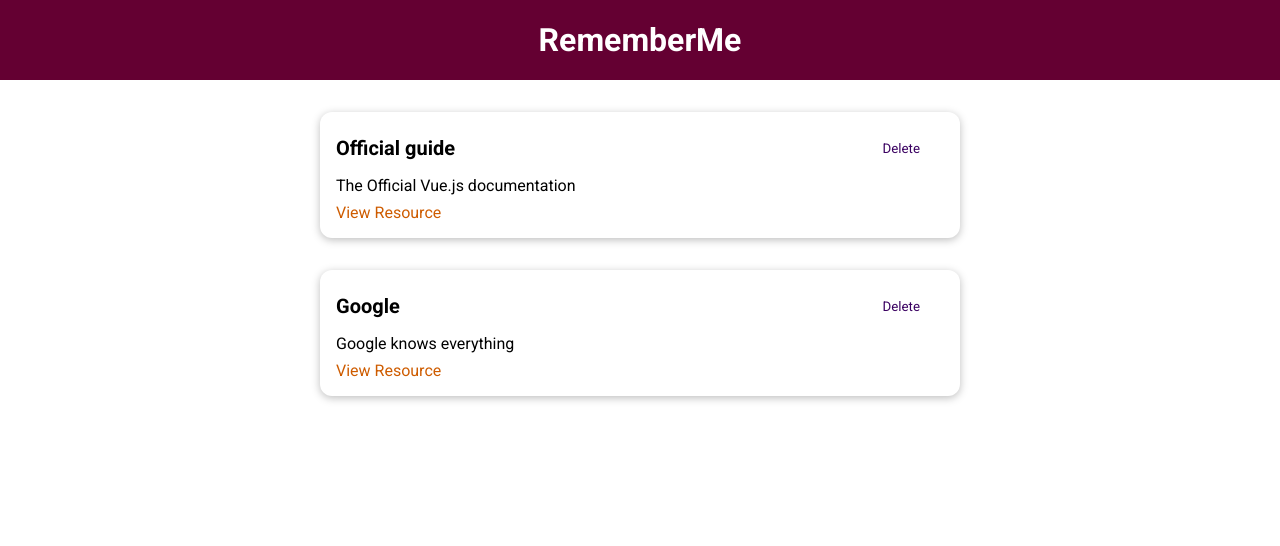
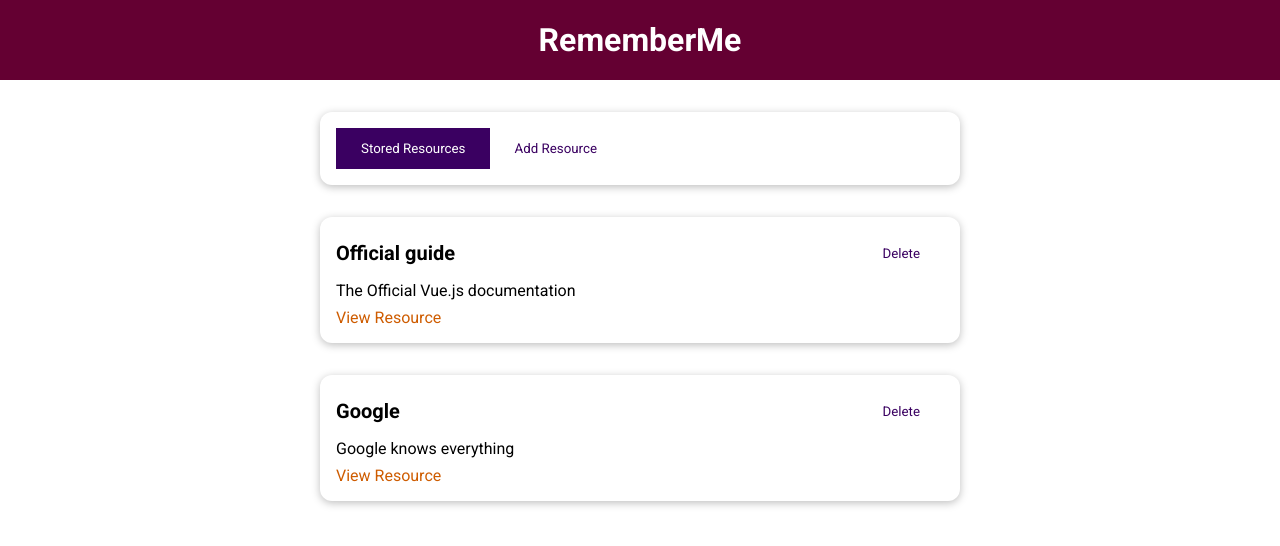
Before and after one commit to dedoblege/learning-resources-app, a Vue app: page / in a window 1280 px wide. Shown: the top 546 px of the page. Built offline with nearby package versions, Linux system fonts and the light colour scheme.

Commit message:
adding a dynamic components and styling

```diff
--- a/src/App.vue
+++ b/src/App.vue
@@ -1,33 +1,18 @@
 <template>
   <the-header title="RememberMe"> </the-header>
-  <stored-resources :resources="storedResources"></stored-resources>
+  <the-resources></the-resources>
 </template>
 
 <script>
-import StoredResources from './components/learning-resources/StoredResources.vue';
 import TheHeader from './components/layouts/TheHeader.vue';
+import TheResources from './components/learning-resources/TheResources.vue';
 export default {
   components: {
-    StoredResources,
-    TheHeader
+    TheHeader,
+    TheResources
   },
   data() {
-    return {
-      storedResources: [
-        {
-          id: 'offcial-guide',
-          title: 'Official guide',
-          description: 'The Official Vue.js documentation',
-          link: 'http://vuejs.org'
-        },
-        {
-          id: 'google',
-          title: 'Google',
-          description: 'Google knows everything',
-          link: 'http://google.com'
-        }
-      ]
-    };
+    return {};
   }
 };
 </script>
--- /dev/null
+++ b/src/components/learning-resources/AddResource.vue
@@ -0,0 +1,3 @@
+<template>
+  Add resource
+</template>
--- a/src/components/learning-resources/StoredResources.vue
+++ b/src/components/learning-resources/StoredResources.vue
@@ -14,7 +14,7 @@
 import LearningResource from './LearningResource.vue';
 
 export default {
-  props: ['resources'],
+  inject: ['resources'],
   components: {
     LearningResource
   }
--- /dev/null
+++ b/src/components/learning-resources/TheResources.vue
@@ -0,0 +1,64 @@
+<template>
+  <base-card>
+    <base-button
+      @click="setSelectedTab('stored-resources')"
+      :mode="storedResButtonMode"
+      >Stored Resources</base-button
+    >
+    <base-button
+      @click="setSelectedTab('add-resource')"
+      :mode="addResButtonMode"
+      >Add Resource</base-button
+    >
+  </base-card>
+  <component :is="selectedTab"></component>
+</template>
+
+<script>
+import StoredResources from './StoredResources.vue';
+import AddResource from './AddResource.vue';
+
+export default {
+  components: {
+    StoredResources,
+    AddResource
+  },
+  data() {
+    return {
+      selectedTab: 'stored-resources',
+      storedResources: [
+        {
+          id: 'offcial-guide',
+          title: 'Official guide',
+          description: 'The Official Vue.js documentation',
+          link: 'http://vuejs.org'
+        },
+        {
+          id: 'google',
+          title: 'Google',
+          description: 'Google knows everything',
+          link: 'http://google.com'
+        }
+      ]
+    };
+  },
+  provide() {
+    return {
+      resources: this.storedResources
+    };
+  },
+  computed: {
+    storedResButtonMode() {
+      return this.selectedTab === 'stored-resources' ? null : 'flat';
+    },
+    addResButtonMode() {
+      return this.selectedTab === 'add-resource' ? null : 'flat';
+    }
+  },
+  methods: {
+    setSelectedTab(tab) {
+      this.selectedTab = tab;
+    }
+  }
+};
+</script>
```
